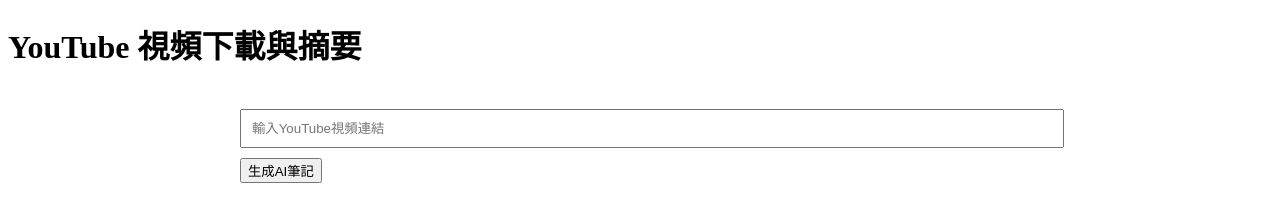
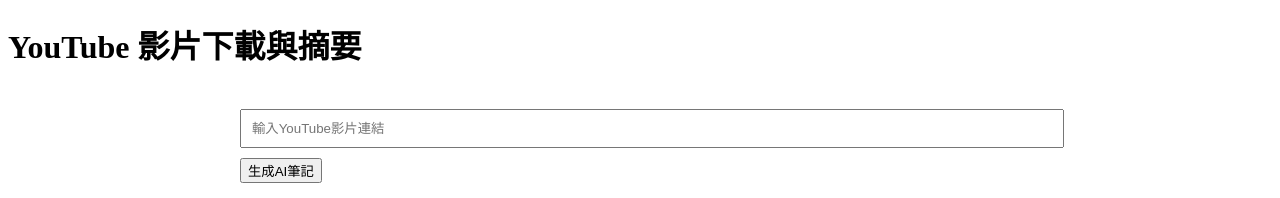
Before and after one commit to huhgtzumo/videodownload, a React (Create React App) app in the folder frontend/: page / in a window 1280 px wide. Shown: the top 198 px of the page. Built offline with nearby package versions, Linux system fonts and the light colour scheme.

Commit message:
更改文字和readme

```diff
--- a/frontend/src/App.js
+++ b/frontend/src/App.js
@@ -4,7 +4,7 @@
 function App() {
   return (
     <div className="App">
-      <h1>YouTube 視頻下載與摘要</h1>
+      <h1>YouTube 影片下載與摘要</h1>
       <VideoForm />
     </div>
   );
--- a/frontend/src/components/VideoForm.jsx
+++ b/frontend/src/components/VideoForm.jsx
@@ -61,7 +61,7 @@
     } catch (err) {
       clearInterval(progressInterval);
       console.error('錯誤詳情:', err);
-      const errorMessage = err.response?.data?.error || '處理失敗，請檢查視頻連結是否正確';
+      const errorMessage = err.response?.data?.error || '處理失敗，請檢查影片連結是否正確';
       setError(errorMessage);
       setProcessStatus('');
     } finally {
@@ -155,7 +155,7 @@
           type="text"
           value={url}
           onChange={(e) => setUrl(e.target.value)}
-          placeholder="輸入YouTube視頻連結"
+          placeholder="輸入YouTube影片連結"
           className="url-input"
         />
         <button type="submit" disabled={loading}>
@@ -206,7 +206,7 @@
               disabled={isDownloading}
               className="download-button"
             >
-              {isDownloading ? '下載中...' : '下載視頻'}
+              {isDownloading ? '下載中...' : '下載影片'}
             </button>
 
             {(isDownloading || downloadCompleted) && (
```
Also changed, not shown: 1 other file (tests, documents, lock files or other folders).
